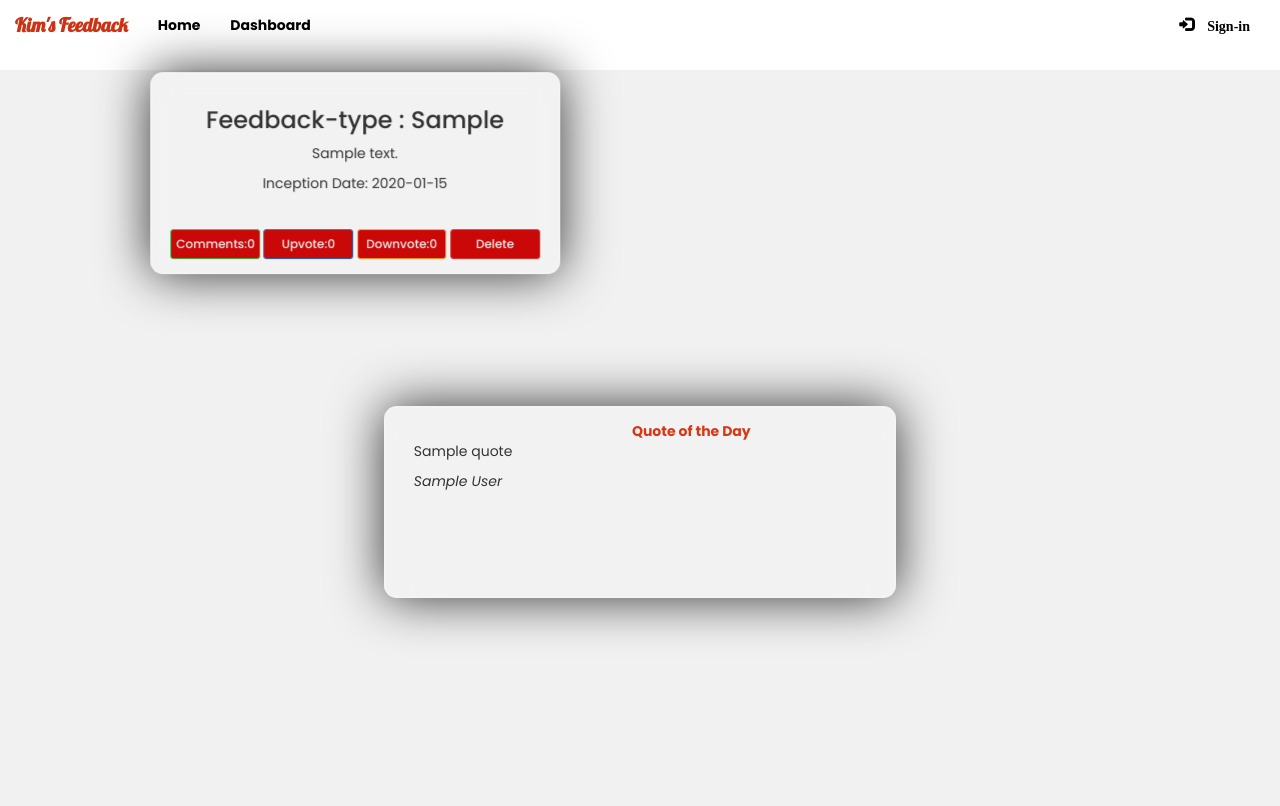
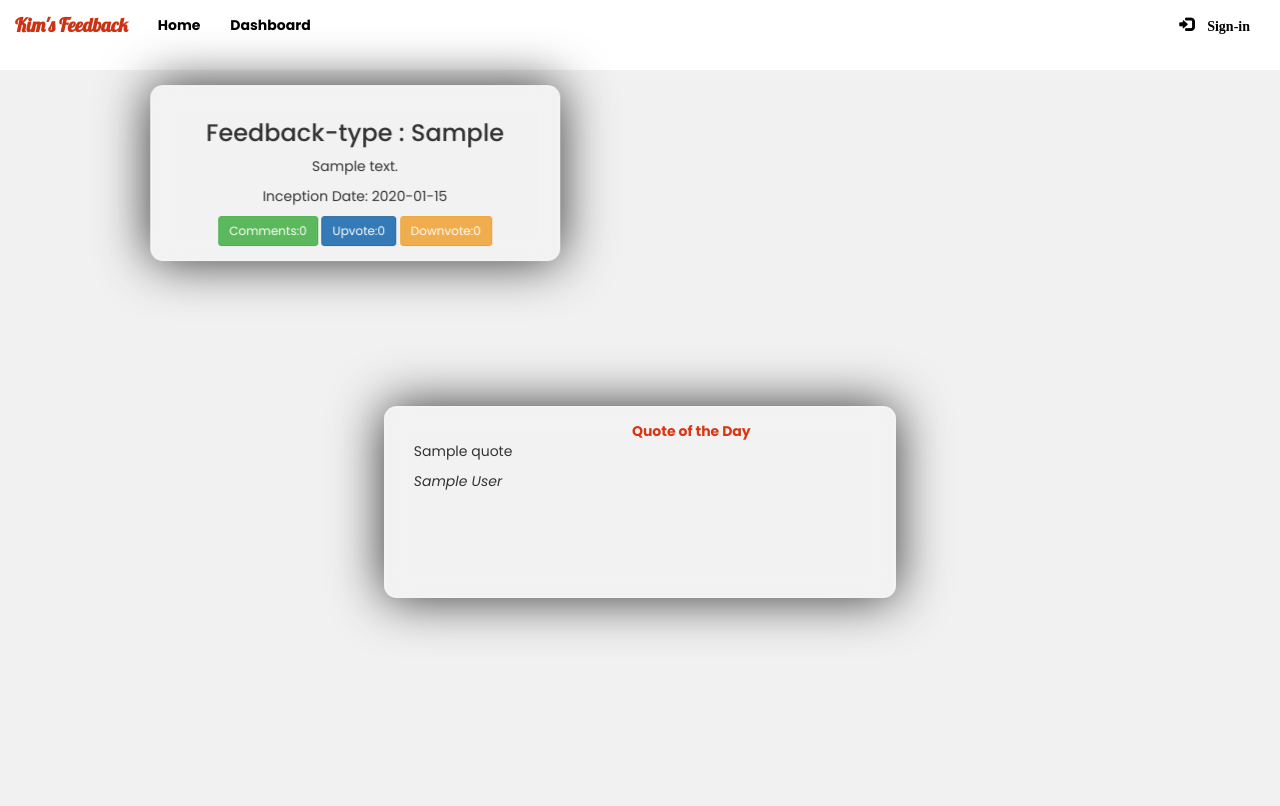
Before and after one commit to maureen-james/Kim-s-feedback-form, a Flask app: page /home in a window 1280 px wide; the page is wider, and only the part inside the window is pictured. Run offline with Flask 2, Linux system fonts and the light colour scheme; tables that the repository leaves empty hold one stand-in row (values such as "Sample post"); a database or web service that is not in the repository returns one stand-in record (values such as "Sample title"); data that the repository does not hold is empty; some libraries are stand-ins or nearby versions.

Commit message:
style dashboard

```diff
--- a/app/static/css/index.css
+++ b/app/static/css/index.css
@@ -525,10 +525,7 @@ footer .footer-text p {
 
 }
 
-form button{
-  background-color: #ca0808;
 
-}
  #card10{
 
   width: 32vw;
@@ -591,7 +588,7 @@ form button{
   width: 50vw;
 
 }
-.btn{
+.form1 .btn{
   margin-top: 2vw;
   width: 7vw;
   padding: 0.4vw;
--- a/app/templates/home.html
+++ b/app/templates/home.html
@@ -35,7 +35,7 @@
                             <a class =" btn btn-sm btn-success" href="{{ url_for('main.comment', feedback_id = feedback.id)}}">Comments:{{feedback.comment.count()}}</a>
                             <a class =" btn btn-sm btn-primary" href="{{url_for('main.like',id = feedback.id)}}">Upvote:{{feedback.upvote.count()}}</a>
                             <a class =" btn btn-sm btn-warning" href="{{url_for('main.dislike',id = feedback.id)}}">Downvote:{{feedback.downvote.count()}}</a>
-                            <a class =" btn btn-sm btn-danger" href="{{url_for('main.delete',id = feedback.id)}}">Delete</a>
+                            <!-- <a class =" btn btn-sm btn-danger" href="{{url_for('main.delete',id = feedback.id)}}">Delete</a> -->
                         </div>
                     </div>
                 </div>
--- a/app/templates/index.html
+++ b/app/templates/index.html
@@ -28,6 +28,7 @@
     <img src="https://img.icons8.com/ios-filled/50/cb3314/reviewer-male.png"/>
     <h4>Sign in</h4>
     <p>Create an account and login to add your feedback </p>
+
 
   </div>
   <div class="do1">
```
